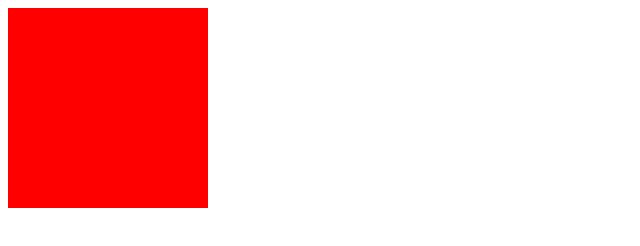
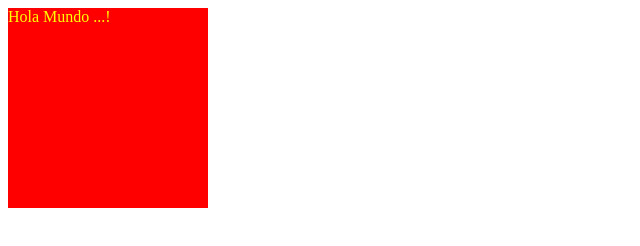
Before and after one commit to glituma/curso-javascript, a plain HTML site: page index.html in a window 1280 px wide. Shown: the whole page, without its empty margins (0-640 px from the left). Drawn offline with Linux system fonts and the light colour scheme.

Commit message:
Actualizar curso java

```diff
--- a/index.html
+++ b/index.html
@@ -6,7 +6,7 @@
     <title>JavaScript Básico</title>
   </head>
   <body>
-    <div id="contenedor"></div>
+    <div id="contenedor">Hola Mundo ...!</div>
     <script src="js/domi.js"></script>
   </body>
 </html>
--- a/js/domi.js
+++ b/js/domi.js
@@ -4,3 +4,4 @@ console.log("Contenedor", contenedor);
 contenedor.style.width = "200px";
 contenedor.style.height = "200px";
 contenedor.style.background = "red";
+contenedor.style.color = "yellow";
```
